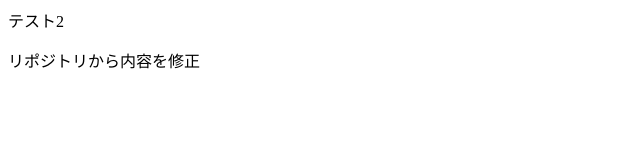
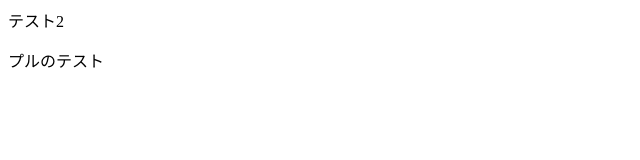
Before and after one commit to taitatata/git-test2, a plain HTML site: page index.html in a window 1280 px wide. Shown: the whole page, without its empty margins (0-640 px from the left). Drawn offline with Linux system fonts and the light colour scheme.

Commit message:
Update index.html

```diff
--- a/index.html
+++ b/index.html
@@ -1,2 +1,2 @@
 <P>テスト2</P>
-<P>リポジトリから内容を修正</P>
+<P>プルのテスト</P>
```
